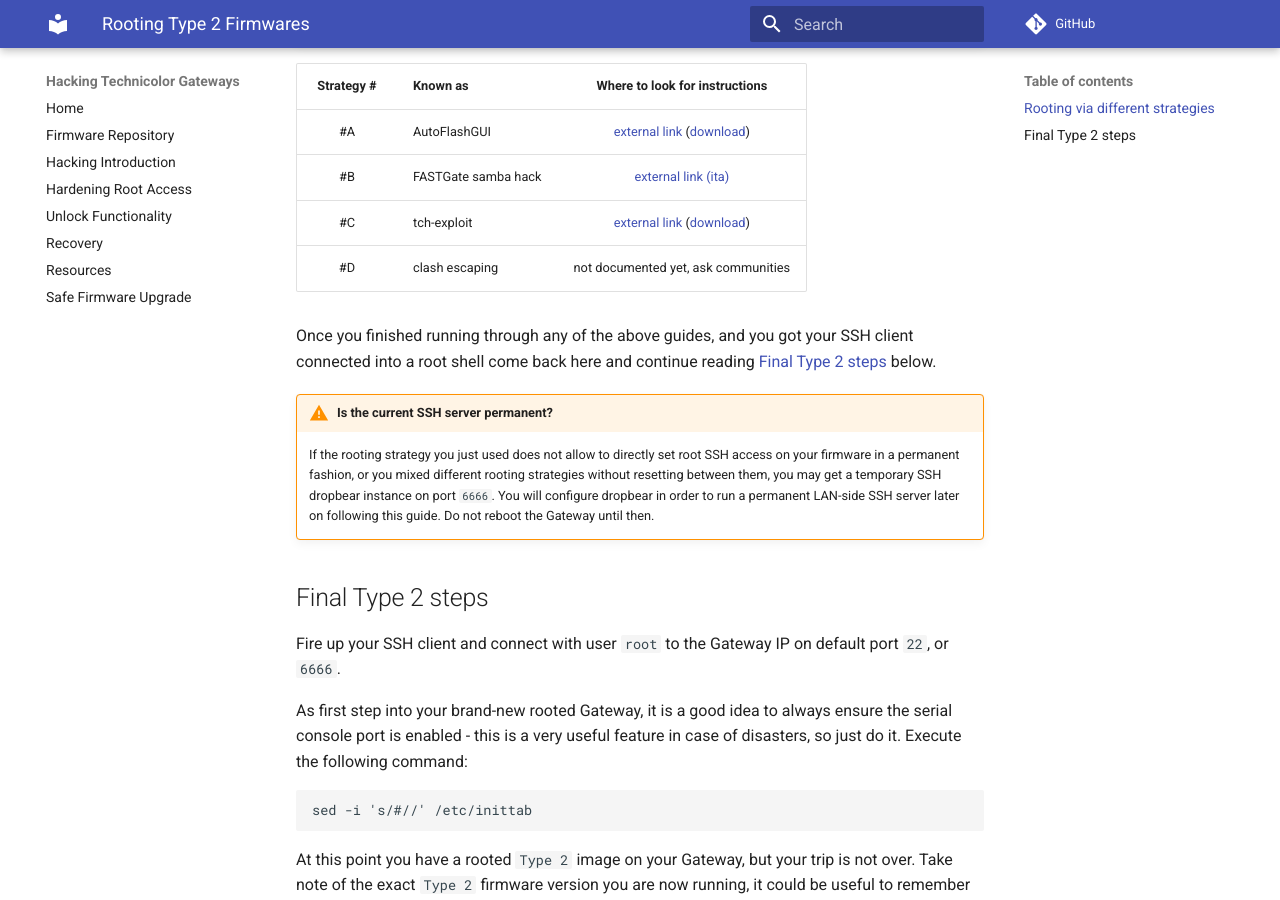
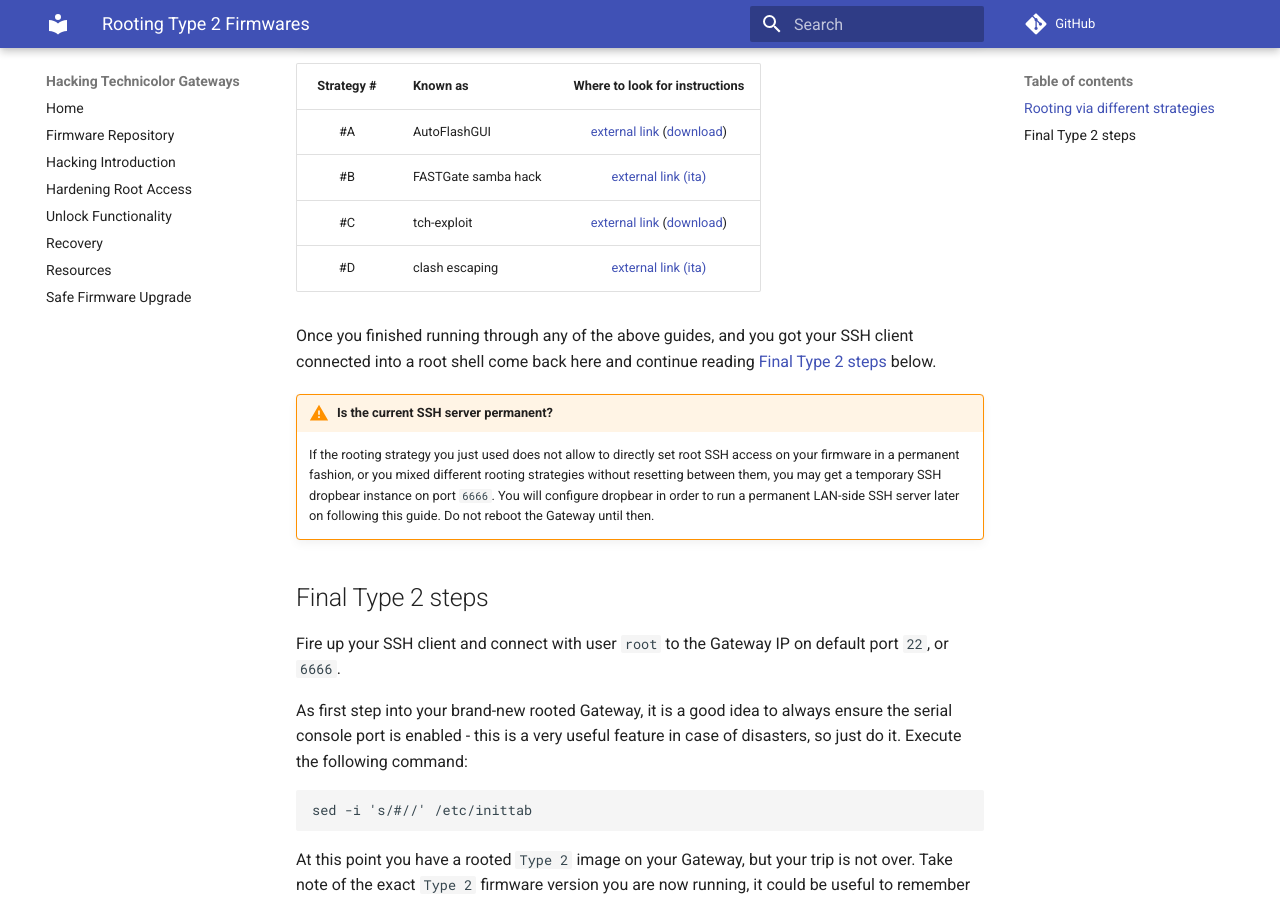
Before and after one commit to hack-technicolor/hack-technicolor, an MkDocs documentation site: the page built from docs/Hacking/Type2.md, in a window 1280 px wide and 900 px high, scrolled down 460 px. Built offline with MkDocs 1.6.1 and Material for MkDocs 9.7.7, drawn with Linux system fonts in a browser that asks for light colours; comment, search, counter and statistics services are not loaded.

Commit message:
link to some strategy #D ref

```diff
--- a/docs/Hacking/Type2.md
+++ b/docs/Hacking/Type2.md
@@ -12,7 +12,7 @@
  | #A         | AutoFlashGUI        | [external link](https://github.com/mswhirl/autoflashgui) ([download](https://github.com/mswhirl/autoflashgui/archive/master.zip)) |
  | #B         | FASTGate samba hack | [external link (ita)](https://www.ilpuntotecnico.com/forum/index.php?topic=80598) |
  | #C         | tch-exploit         | [external link](https://github.com/BoLaMN/tch-exploit) ([download](https://github.com/BoLaMN/tch-exploit/releases)) |
- | #D         | clash escaping      | not documented yet, ask communities |
+ | #D         | clash escaping      | [external link (ita)](https://www.ilpuntotecnico.com/forum/index.php/topic,77981.msg246548.html#msg246548) |
 
 Once you finished running through any of the above guides, and you got your SSH client connected into a root shell come back here and continue reading [Final Type 2 steps](#final-type-2-steps) below.
 
```
